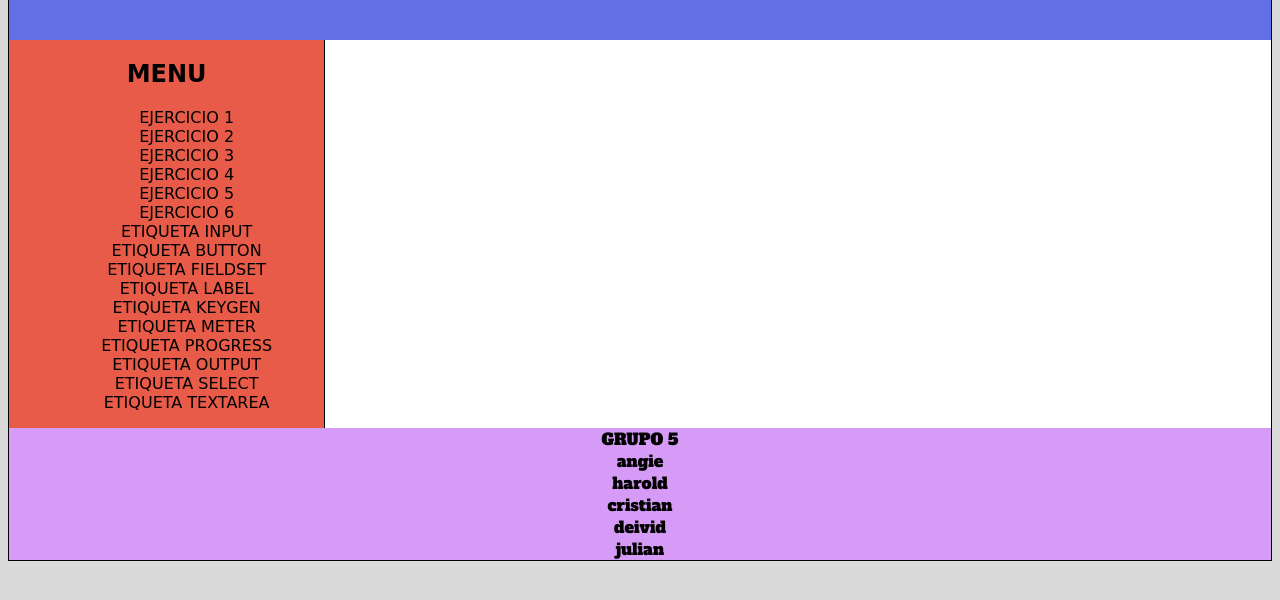
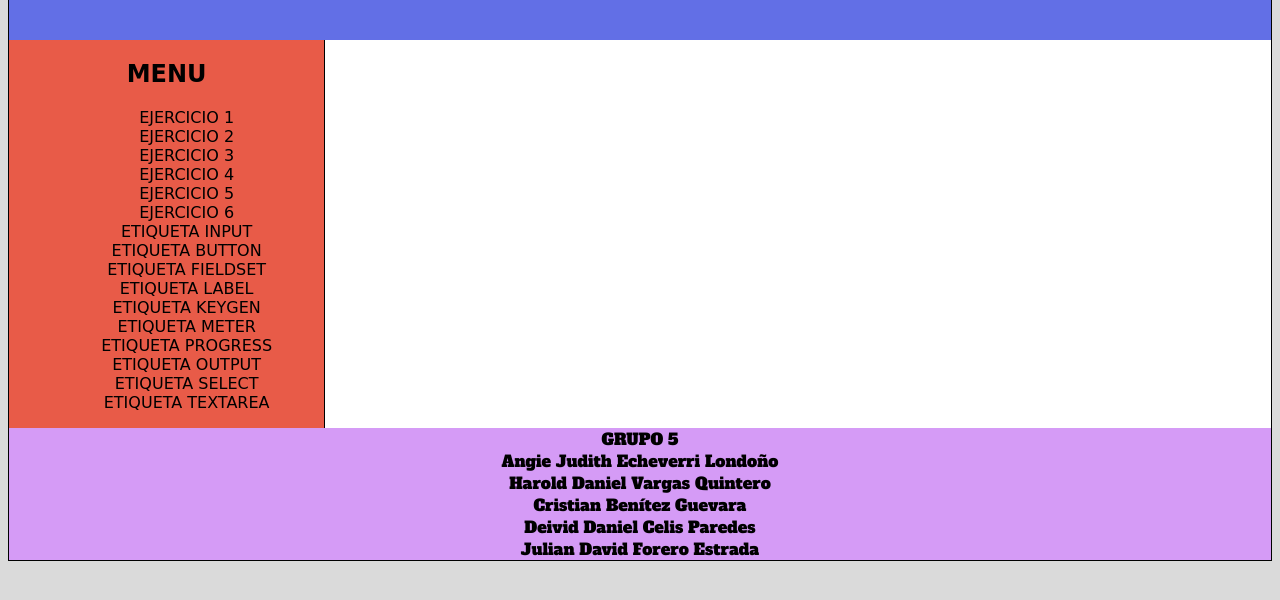
Before and after one commit to julianforero19/HTML_EJERCICIOS, a plain HTML site: page PAGINA_PRINCIPAL.html in a window 1280 px wide. Shown: the part 90-690 px from the top of the page. Drawn offline with Linux system fonts and the light colour scheme; a web font is replaced by a local one.

Commit message:
edicion sin relevancia

```diff
--- a/PAGINA_PRINCIPAL.html
+++ b/PAGINA_PRINCIPAL.html
@@ -220,11 +220,11 @@
                 </section>
             </div>
             <footer id="foot">GRUPO 5<BR>
-                angie<BR>
-                harold<BR>
-                cristian<BR>
-                deivid<BR>
-                julian<BR>
+                Angie Judith Echeverri Londoño<BR>
+                Harold Daniel Vargas Quintero<BR>
+                Cristian Benítez Guevara<BR>
+                Deivid Daniel Celis Paredes<BR>
+                Julian David Forero Estrada<BR>
 
             </footer>
         </div>
```
